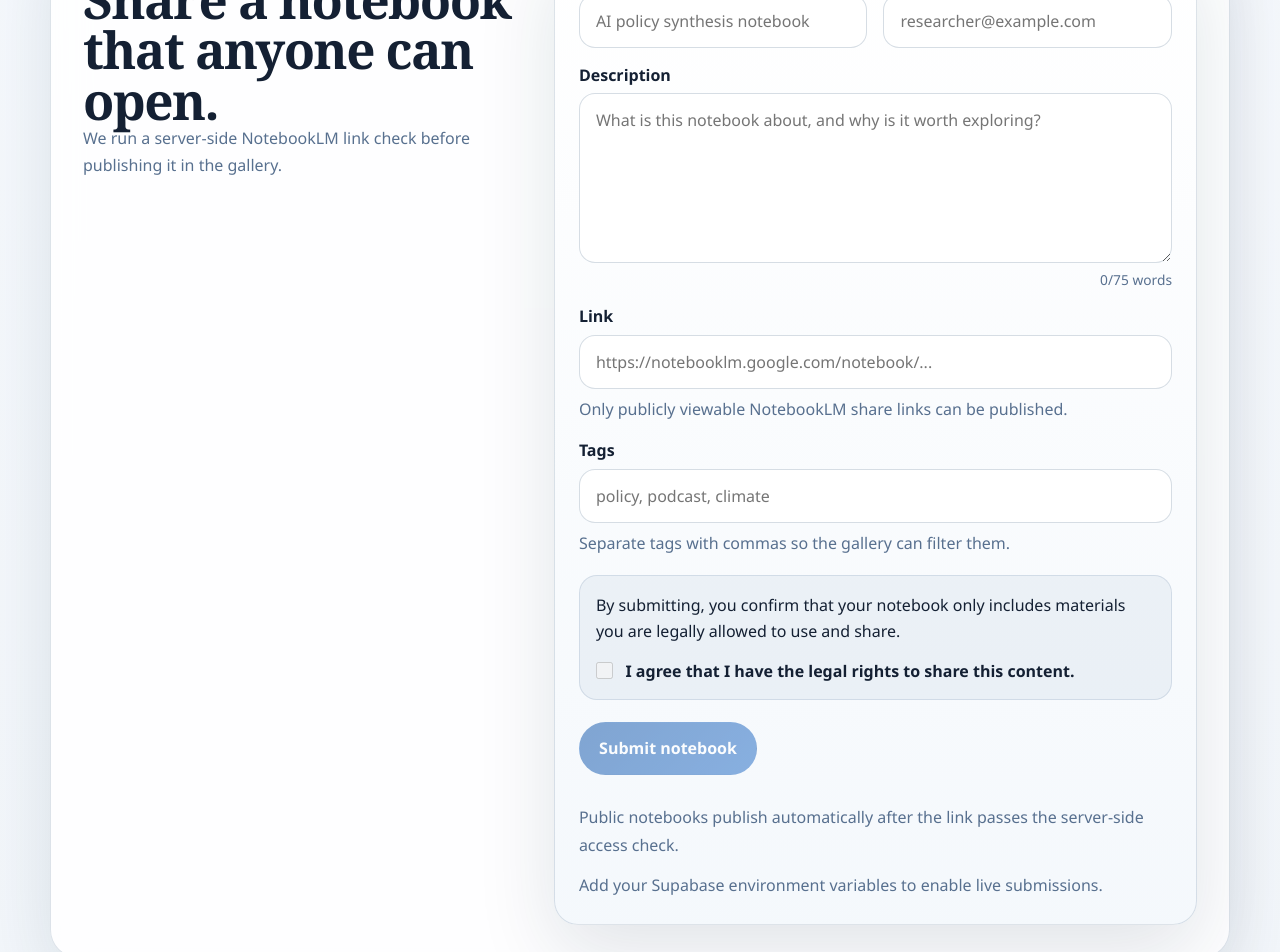
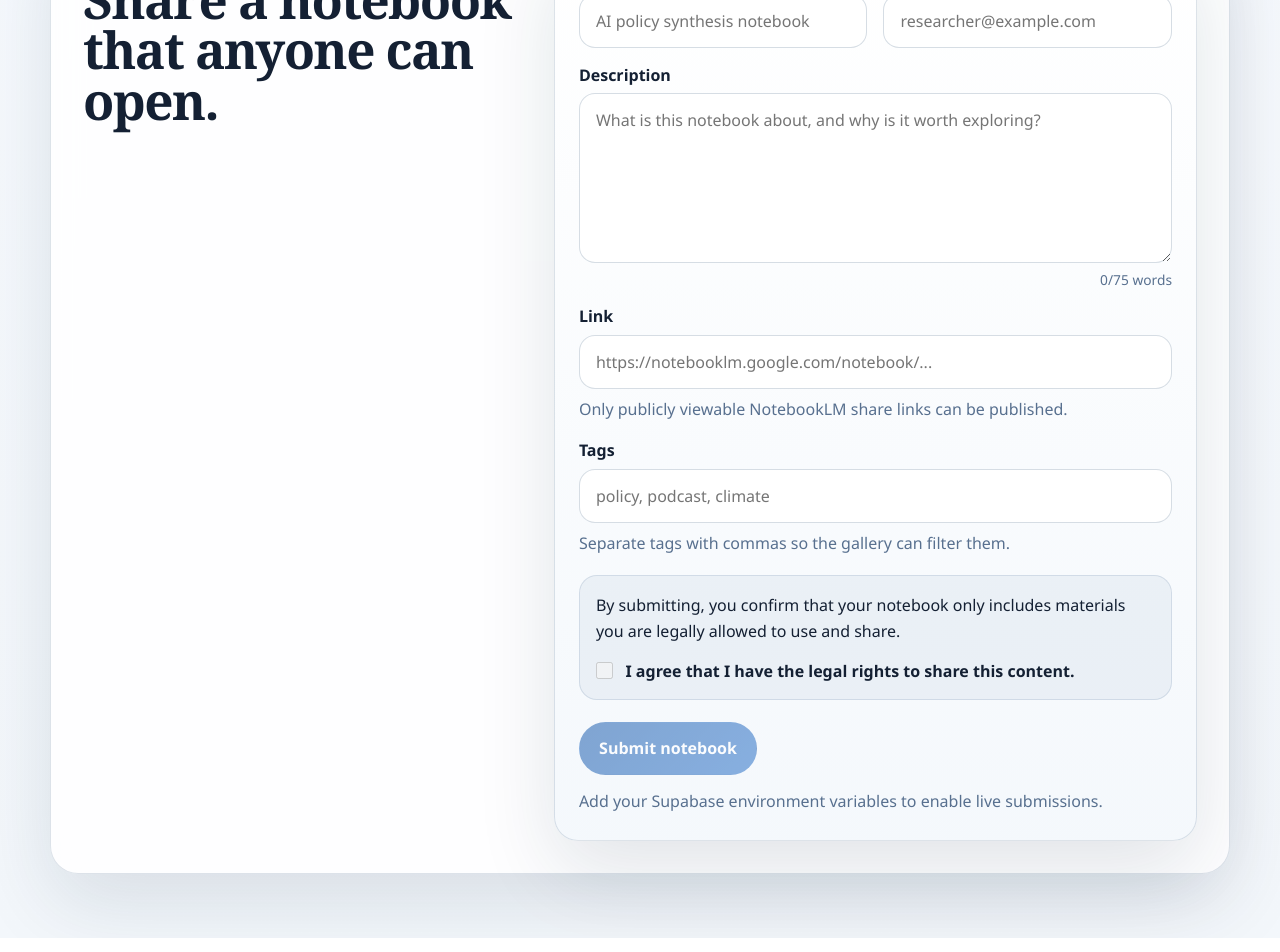
Before and after one commit to drcjsnider/notebooklm-gallery, a Next.js app: page / in a window 1280 px wide. Shown: the part 680-1632 px from the top of the page. Built offline with nearby package versions, Linux system fonts and the light colour scheme; no server answers.

Commit message:
https://github.com/drcjsnider/notebooklm-gallery.git

```diff
--- a/src/app/page.tsx
+++ b/src/app/page.tsx
@@ -69,10 +69,6 @@ export default async function Home() {
         <div className="section-heading">
           <span className="section-kicker">Submit</span>
           <h2>Share a notebook that anyone can open.</h2>
-          <p>
-            We run a server-side NotebookLM link check before publishing it in
-            the gallery.
-          </p>
         </div>
         <SubmissionForm enabled={liveDataEnabled} />
       </section>
--- a/src/components/submission-form.tsx
+++ b/src/components/submission-form.tsx
@@ -205,10 +205,6 @@ export function SubmissionForm({ enabled }: { enabled: boolean }) {
         <button className="button-primary" disabled={!enabled || isPending}>
           {isPending ? "Checking visibility..." : "Submit notebook"}
         </button>
-        <p className="submit-note">
-          Public notebooks publish automatically after the link passes the
-          server-side access check.
-        </p>
       </div>
 
       {!enabled ? (
```
Also changed, not shown: src/app/globals.css (line endings or trailing spaces).
